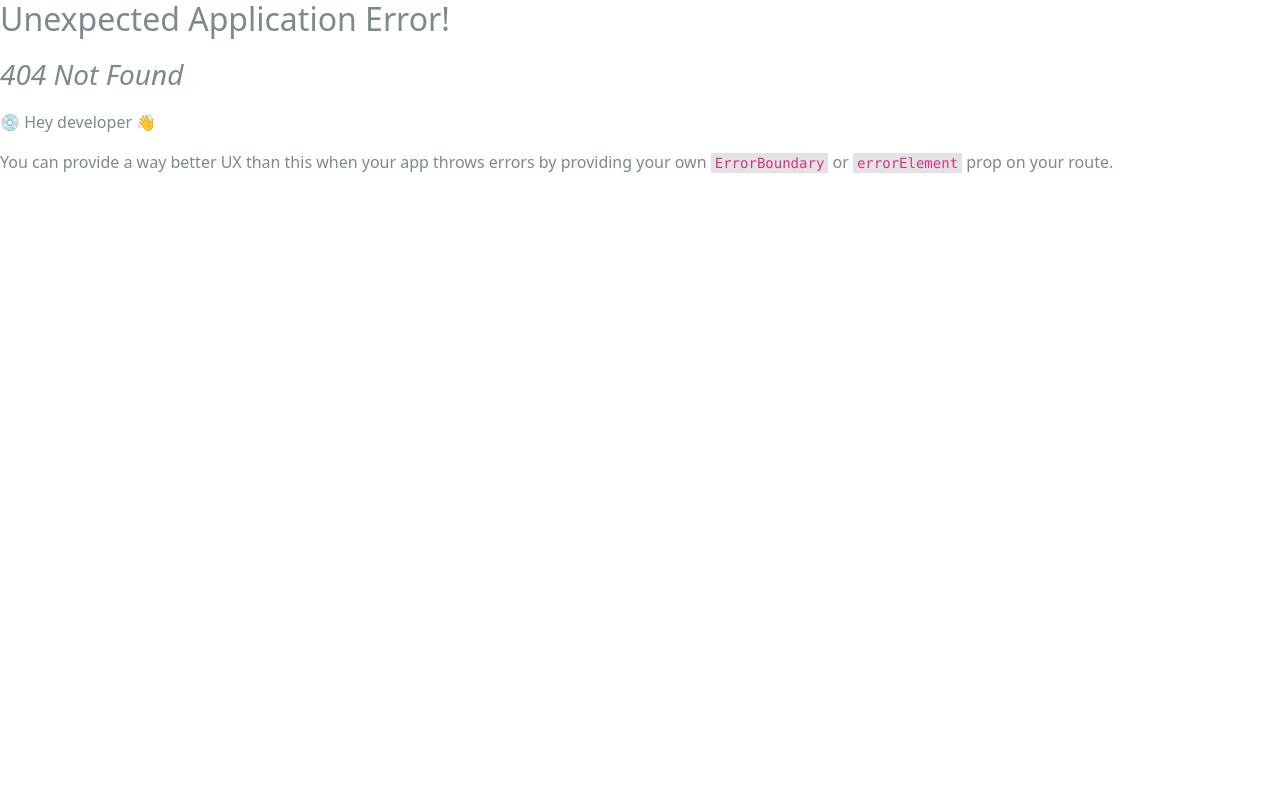
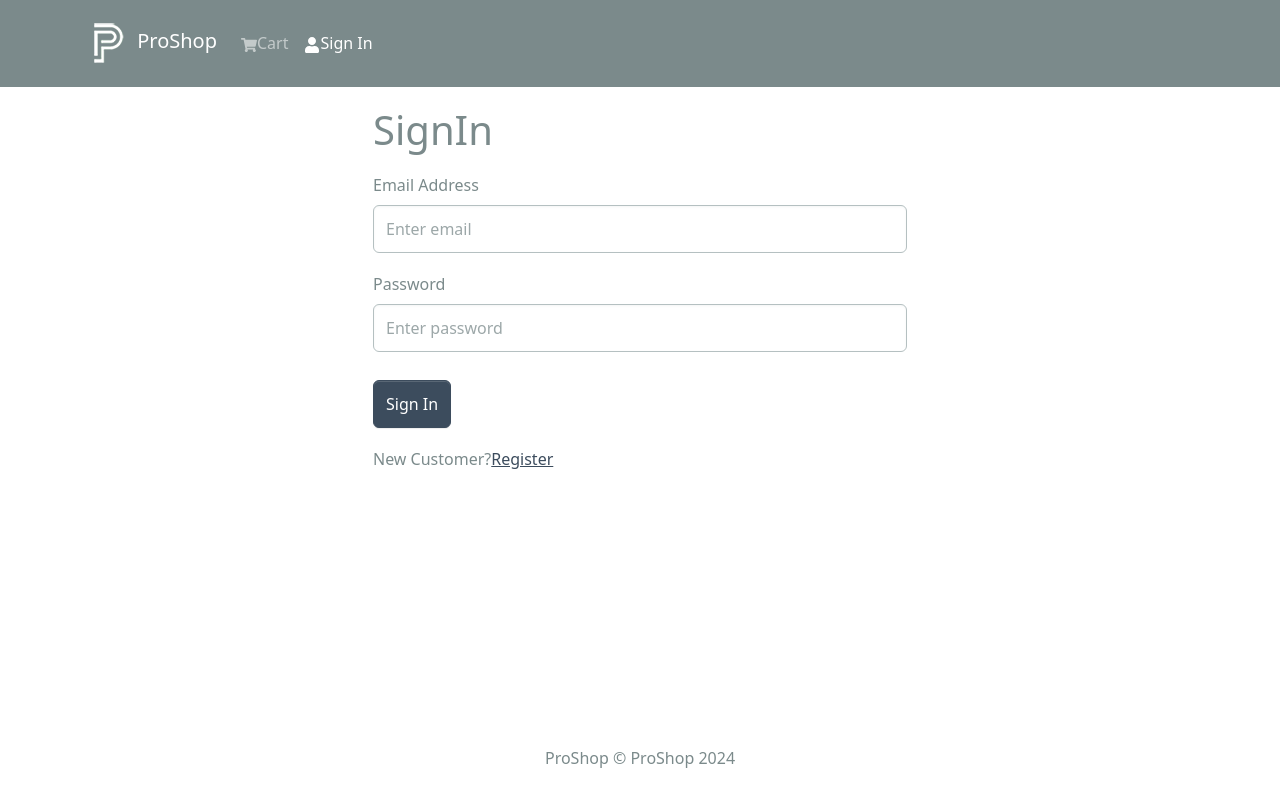
Before and after one commit to zsaritek/proshop-demo, a React (Create React App) app in the folder frontend/: page /login in a window 1280 px wide. Before the commit this address had no page. Built offline with nearby package versions, Linux system fonts and the light colour scheme; the HTML template or start-up script is replaced by a standard one.

Commit message:
loginscreen

```diff
--- /dev/null
+++ b/frontend/src/components/FormContainer.jsx
@@ -0,0 +1,15 @@
+import { Container, Row, Col } from 'react-bootstrap';
+
+const FormContainer = ({children}) => {
+  return (
+    <Container>
+          <Row className="justify-content-md-center">
+              <Col xs={12} md={6}>
+                {children}
+              </Col>
+     </Row>
+    </Container>
+  )
+}
+
+export default FormContainer
--- a/frontend/src/index.js
+++ b/frontend/src/index.js
@@ -15,6 +15,7 @@
 import HomeScreen from './screens/HomeScreen';
 import ProductScreen from './screens/ProductScreen';
 import CartScreen from './screens/CartScreen';
+import LoginScreen from './screens/LoginScreen';
 
 const router = createBrowserRouter(
   createRoutesFromElements(
@@ -22,6 +23,7 @@
       <Route index={true} path="/" element={<HomeScreen />} />
       <Route path="/product/:id" element={<ProductScreen />} />
       <Route path="/cart" element={<CartScreen />} />
+      <Route path="/login" element={<LoginScreen />} />
     </Route>
   )
 )
--- /dev/null
+++ b/frontend/src/screens/LoginScreen.jsx
@@ -0,0 +1,48 @@
+import { useState } from "react";
+import { Link } from "react-router-dom";
+import { Form, Button, Row, Col } from "react-bootstrap";
+import FormContainer from "../components/FormContainer";
+
+const LoginScreen = () => {
+    const [email, setEmail] = useState('')
+    const [password, setPassword] = useState('')
+
+    const submitHandler = (e) => {
+        e.preventDefault()
+        console.log('submit')
+    }
+    return (
+        <FormContainer>
+            <h1>SignIn</h1>
+            <Form onSubmit={submitHandler}>
+                <Form.Group controlId='email' className='my-3'>
+                    <Form.Label>Email Address</Form.Label>
+                    <Form.Control
+                        type='email'
+                        placeholder='Enter email'
+                        value={email} onChange={(e) => setEmail(e.target.value)}
+                    ></Form.Control>
+                </Form.Group>
+
+                <Form.Group controlId='password' className='my-3'>
+                    <Form.Label>Password</Form.Label>
+                    <Form.Control
+                        type='password'
+                        placeholder='Enter password'
+                        value={password} onChange={(e) => setPassword(e.target.value)}
+                    ></Form.Control>
+                </Form.Group>
+                <Button type='submit' variant='primary' className='mt-2'>
+                    Sign In
+                </Button>
+            </Form>
+            <Row className='py-3'>
+                <Col>
+                    New Customer?<Link to='/register'>Register</Link>
+                </Col>
+            </Row>
+        </FormContainer>
+    )
+}
+
+export default LoginScreen
--- /dev/null
+++ b/frontend/src/slices/authSlice.js
@@ -0,0 +1,20 @@
+import { createSlice } from '@reduxjs/toolkit';
+
+const initialState = {
+    userInfo: localStorage.getItem('userInfo') ? JSON.parse(localStorage.getItem('userInfo')) : null,
+};
+
+const authSlice = createSlice({
+    name: 'auth',
+    initialState,
+    reducers: {
+        setCredentials: (state, action) => {
+            state.userInfo = action.payload;
+            localStorage.setItem('userInfo', JSON.stringify(action.payload));
+        }
+    }
+})
+
+export const { setCredentials } = authSlice.actions;
+
+export default authSlice.reducer;
--- a/frontend/src/store.js
+++ b/frontend/src/store.js
@@ -1,11 +1,13 @@
 import { configureStore } from "@reduxjs/toolkit";
 import { apiSlice } from "./slices/apiSlice";
 import cartSliceReducer from "./slices/cartSlice";
+import authSlice from "./slices/authSlice";
 
 const store = configureStore({
     reducer: {
         [apiSlice.reducerPath]: apiSlice.reducer,
         cart: cartSliceReducer,
+        auth: authSlice,
     },
     middleware: (getDefaultMiddleware) => getDefaultMiddleware().concat(apiSlice.middleware),
     devTools: true,
```
Also changed, not shown: frontend/src/slices/userApiSlice.js (added, +23 -0 lines).
